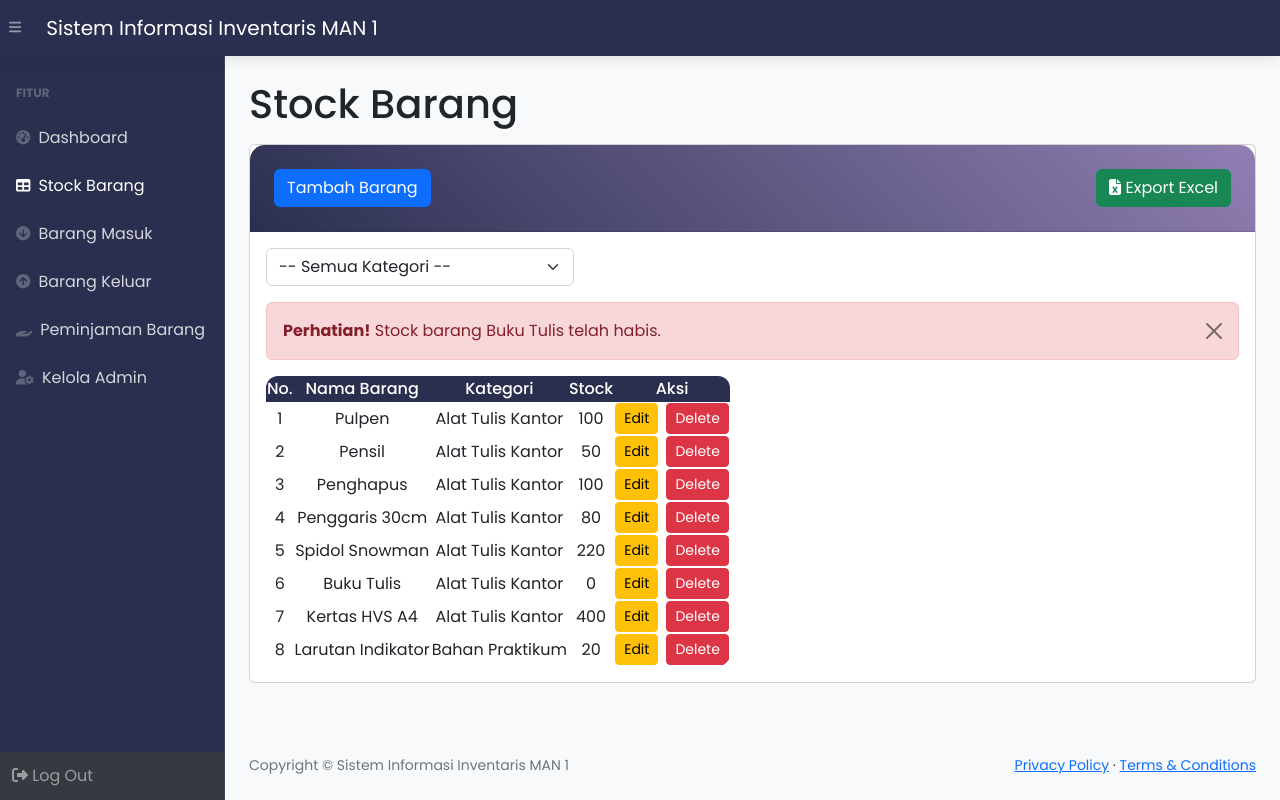
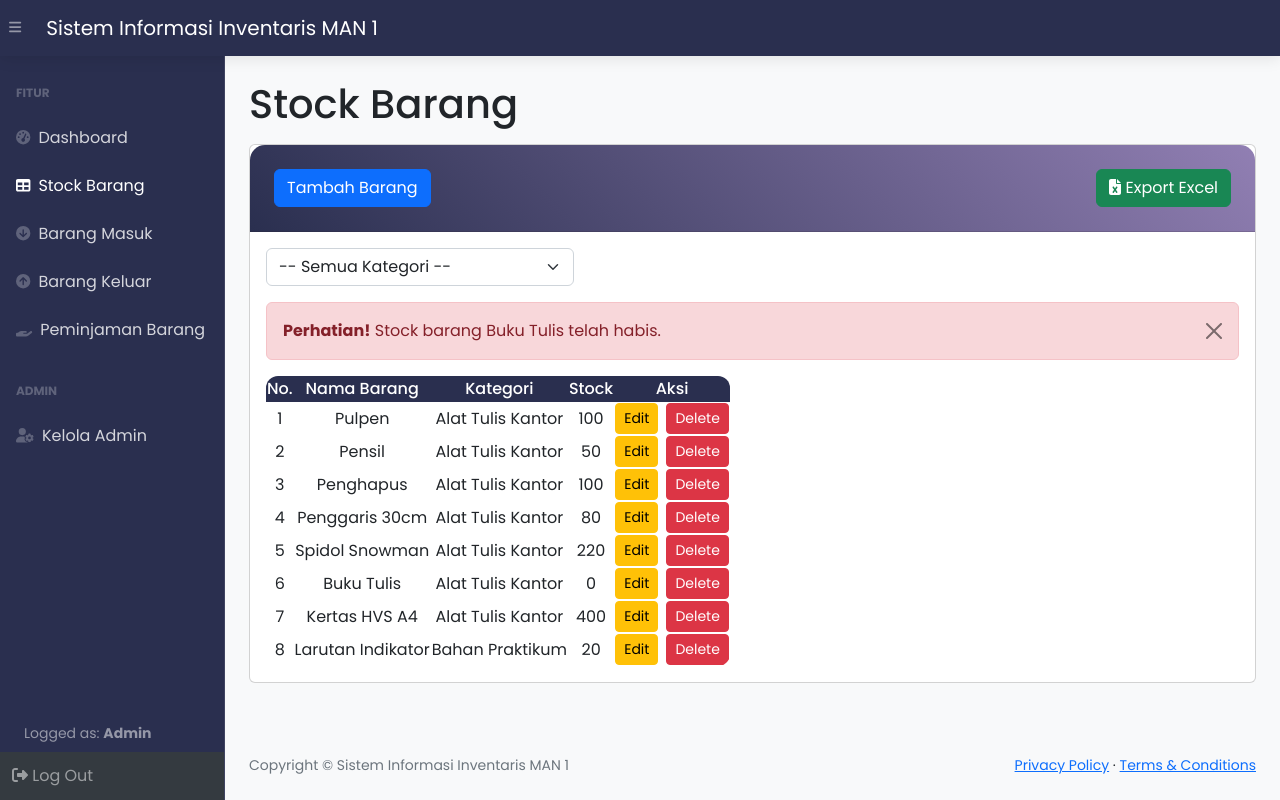
Before and after one commit to adityavirliano/tugas-akhir-siinventaris, a PHP site: page /stock.php in a window 1280 px wide. Run offline with PHP 8.4, Linux system fonts and the light colour scheme; a user stored in the database is signed in; data comes from the database, SQL or seed files in the repository; some libraries are stand-ins or nearby versions.

Commit message:
Update stock.php

```diff
--- a/SistemInformasiInventaris/stock.php
+++ b/SistemInformasiInventaris/stock.php
@@ -1,4 +1,3 @@
-
 <?php
 
 require 'function.php';
@@ -168,13 +167,17 @@ require 'cek.php';
                             <div class="sb-nav-link-icon"><i class="fas fa-hand-holding"></i></div>
                             Peminjaman Barang
                         </a>
-                        <a class="nav-link" href="admin.php">
+                        <?php if ($role == 'admin') { ?>
+                            <div class="sb-sidenav-menu-heading">ADMIN</div> <a class="nav-link" href="admin.php">
                                 <div class="sb-nav-link-icon"><i class="fas fa-user-cog"></i></div>
                                 Kelola Admin
                             </a>
+                        <?php } ?>
                     </div>
                 </div>
-                <!-- Tombol logout di bawah -->
+                <div class="small" style="color: rgba(255, 255, 255, 0.5); padding: 0.5rem 1.5rem;">
+                    Logged as: <strong><?php echo ucfirst($role); ?></strong>
+                </div>
                 <div class="sb-sidenav-footer">
                     <a class="nav-link" href="logout.php">
                         <i class="fas fa-sign-out-alt"></i> Log Out
```
Lines whose indentation alone changed are shown as unchanged.
